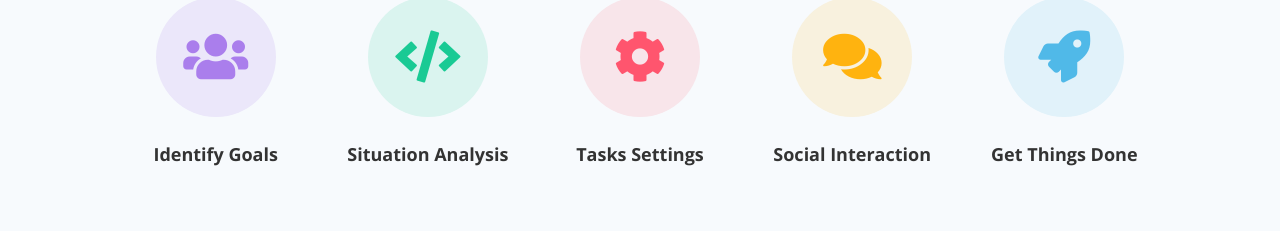
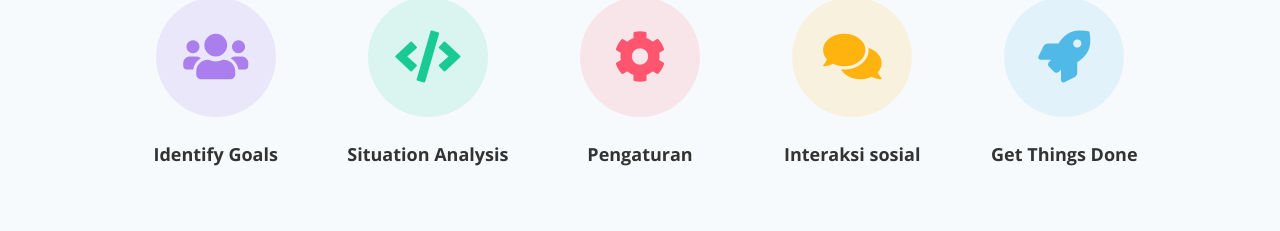
Before and after one commit to dzaasls/project-4, a plain HTML site: page web/index.html in a window 1280 px wide. Shown: the part 1171-1402 px from the top of the page. Drawn offline with nearby package versions, Linux system fonts and the light colour scheme.

Commit message:
second commit

```diff
--- a/web/index.html
+++ b/web/index.html
@@ -168,7 +168,7 @@
                             <i class="fas fa-cog"></i>
                         </div>
                         <div class="card-body">
-                            <h5 class="card-title">Tasks Settings</h5>
+                            <h5 class="card-title">Pengaturan</h5>
                         </div>
                     </div>
                     <!-- end of card -->
@@ -179,7 +179,7 @@
                             <i class="fas fa-comments"></i>
                         </div>
                         <div class="card-body">
-                            <h5 class="card-title">Social Interaction</h5>
+                            <h5 class="card-title">Interaksi sosial</h5>
                         </div>
                     </div>
                     <!-- end of card -->
```
